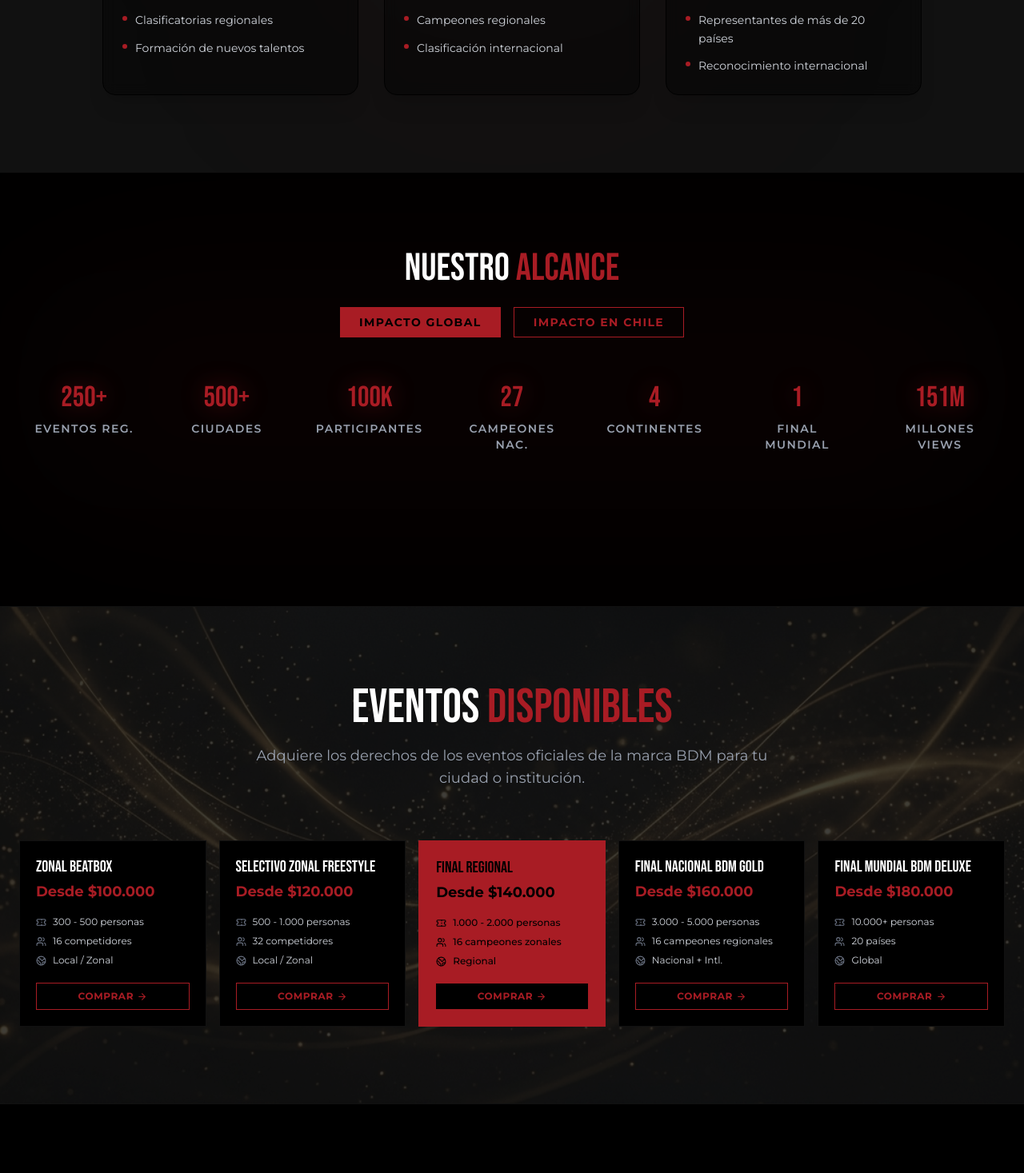
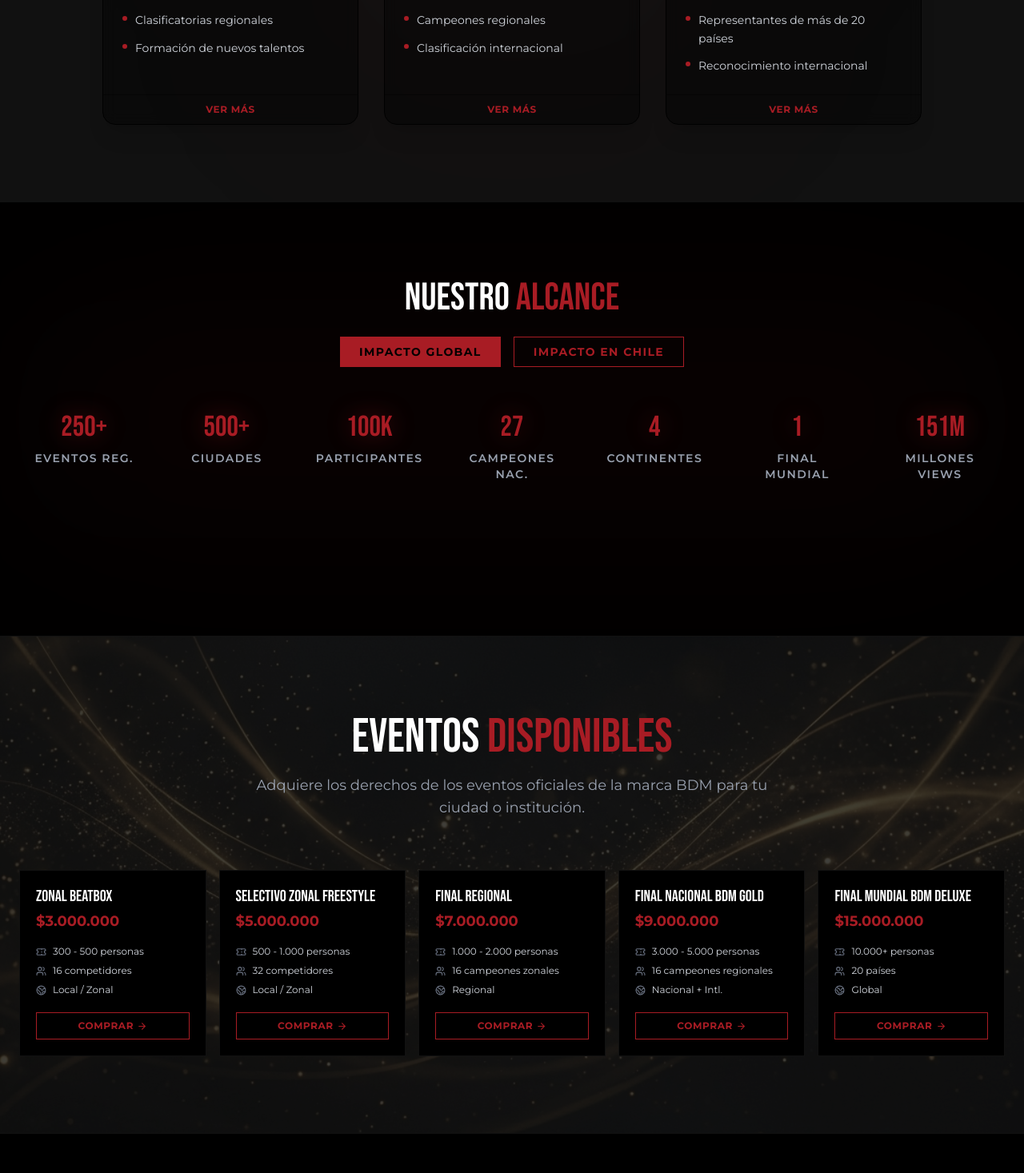
Before and after one commit to manosYaEducation/BDM-landing, a Next.js app: page / in a window 1280 px wide. Shown: the part 2943-4410 px from the top of the page at 80% size. Built offline with nearby package versions, Linux system fonts and the light colour scheme.

Commit message:
tarjetas camino y evento // arreglados

```diff
--- a/components/AvailableEvents.js
+++ b/components/AvailableEvents.js
@@ -6,36 +6,35 @@
 const events = [
   {
     title: "Zonal Beatbox",
-    ticketPrice: "Desde $100.000",
+    ticketPrice: "$3.000.000",
     audience: "300 - 500 personas",
     participants: "16 competidores",
     reach: "Local / Zonal",
   },
   {
     title: "Selectivo Zonal Freestyle",
-    ticketPrice: "Desde $120.000",
+    ticketPrice: "$5.000.000",
     audience: "500 - 1.000 personas",
     participants: "32 competidores",
     reach: "Local / Zonal",
   },
   {
     title: "Final Regional",
-    ticketPrice: "Desde $140.000",
+    ticketPrice: "$7.000.000",
     audience: "1.000 - 2.000 personas",
     participants: "16 campeones zonales",
     reach: "Regional",
-    featured: true,
   },
   {
     title: "Final Nacional BDM Gold",
-    ticketPrice: "Desde $160.000",
+    ticketPrice: "$9.000.000",
     audience: "3.000 - 5.000 personas",
     participants: "16 campeones regionales",
     reach: "Nacional + Intl.",
   },
   {
     title: "Final Mundial BDM Deluxe",
-    ticketPrice: "Desde $180.000",
+    ticketPrice: "$15.000.000",
     audience: "10.000+ personas",
     participants: "20 países",
     reach: "Global",
@@ -72,27 +71,27 @@
               whileInView={{ opacity: 1, y: 0 }}
               viewport={{ once: true }}
               transition={{ delay: idx * 0.1 }}
-              className={`p-5 flex flex-col h-full ${evt.featured ? 'bg-bdm-red text-bdm-black border-2 border-bdm-red' : 'bg-bdm-black border border-bdm-dark text-white'} transition-transform duration-300 hover:-translate-y-2`}
+              className="p-5 flex flex-col h-full bg-bdm-black border border-bdm-dark text-white transition-all duration-300 hover:-translate-y-2 hover:bg-bdm-red hover:text-bdm-black hover:border-bdm-red group"
             >
               <h3 className="text-xl font-bebas mb-1 uppercase leading-tight">{evt.title}</h3>
-              <p className={`font-bold mb-4 text-lg ${evt.featured ? 'text-bdm-black' : 'text-bdm-red'}`}>{evt.ticketPrice}</p>
+              <p className="font-bold mb-4 text-lg text-bdm-red group-hover:text-bdm-black">{evt.ticketPrice}</p>
 
               <div className="space-y-2 mb-5 flex-grow">
                 <div className="flex items-center text-xs">
-                  <Ticket size={13} className={`mr-2 shrink-0 ${evt.featured ? 'text-bdm-black' : 'text-gray-500'}`} />
-                  <span className={evt.featured ? 'font-medium' : 'text-gray-300'}>{evt.audience}</span>
+                  <Ticket size={13} className="mr-2 shrink-0 text-gray-500 group-hover:text-bdm-black" />
+                  <span className="text-gray-300 group-hover:text-bdm-black group-hover:font-medium">{evt.audience}</span>
                 </div>
                 <div className="flex items-center text-xs">
-                  <Users size={13} className={`mr-2 shrink-0 ${evt.featured ? 'text-bdm-black' : 'text-gray-500'}`} />
-                  <span className={evt.featured ? 'font-medium' : 'text-gray-300'}>{evt.participants}</span>
+                  <Users size={13} className="mr-2 shrink-0 text-gray-500 group-hover:text-bdm-black" />
+                  <span className="text-gray-300 group-hover:text-bdm-black group-hover:font-medium">{evt.participants}</span>
                 </div>
                 <div className="flex items-center text-xs">
-                  <Globe2 size={13} className={`mr-2 shrink-0 ${evt.featured ? 'text-bdm-black' : 'text-gray-500'}`} />
-                  <span className={evt.featured ? 'font-medium' : 'text-gray-300'}>{evt.reach}</span>
+                  <Globe2 size={13} className="mr-2 shrink-0 text-gray-500 group-hover:text-bdm-black" />
+                  <span className="text-gray-300 group-hover:text-bdm-black group-hover:font-medium">{evt.reach}</span>
                 </div>
               </div>
 
-              <button className={`w-full py-2 uppercase tracking-wider text-xs font-bold flex items-center justify-center transition-colors duration-300 ${evt.featured ? 'bg-bdm-black text-bdm-red hover:bg-white hover:text-bdm-black' : 'border border-bdm-red text-bdm-red hover:bg-bdm-red hover:text-bdm-black'}`}>
+              <button className="w-full py-2 uppercase tracking-wider text-xs font-bold flex items-center justify-center transition-colors duration-300 border border-bdm-red text-bdm-red group-hover:bg-bdm-black group-hover:text-bdm-red hover:bg-neutral-800 hover:text-bdm-red">
                 Comprar <ArrowRight size={13} className="ml-1" />
               </button>
             </motion.div>
--- a/components/PathToChampion.js
+++ b/components/PathToChampion.js
@@ -1,5 +1,6 @@
 "use client";
 
+import { useState } from "react";
 import { motion } from "framer-motion";
 
 const steps = [
@@ -8,22 +9,31 @@
     title: "Circuito Regional",
     image: "/BDM-regional.png",
     items: ["Batallas locales", "Clasificatorias regionales", "Formación de nuevos talentos"],
+    description: "El Circuito Regional es la puerta de entrada al mundo BDM. Aquí los talentos locales compiten en batallas de freestyle y beatbox, clasificando a instancias superiores. Es la base de la pirámide competitiva donde se forjan los futuros campeones.",
   },
   {
     stage: "Etapa 2",
     title: "BDM Gold",
     image: "/BDM-gold.png",
     items: ["Final Nacional", "Campeones regionales", "Clasificación internacional"],
+    description: "BDM Gold reúne a los mejores campeones regionales en una final nacional de alto nivel. Los ganadores obtienen su pase al circuito internacional, representando a su país en el escenario global de BDM.",
   },
   {
     stage: "Etapa 3",
     title: "BDM Deluxe",
     image: "/BDM-deluxe.png",
     items: ["Campeonato Mundial", "Representantes de más de 20 países", "Reconocimiento internacional"],
+    description: "BDM Deluxe es la cumbre del campeonato. Los mejores competidores de más de 20 países se enfrentan en una final mundial que otorga reconocimiento internacional y consagra al campeón absoluto de BDM.",
   },
 ];
 
 export default function PathToChampion() {
+  const [flippedIndex, setFlippedIndex] = useState(null);
+
+  const handleFlip = (idx) => {
+    setFlippedIndex(flippedIndex === idx ? null : idx);
+  };
+
   return (
     <section className="py-24 bg-bdm-dark relative overflow-hidden">
       {/* Ambient Red Glow */}
@@ -51,10 +61,23 @@
                 whileInView={{ opacity: 1, y: 0 }}
                 viewport={{ once: true }}
                 transition={{ delay: idx * 0.2, duration: 0.6 }}
-                className="flex flex-col bg-bdm-black/40 backdrop-blur-sm border border-bdm-black hover:border-bdm-red/40 rounded-2xl overflow-hidden transition-all duration-300 group hover:-translate-y-2 h-full shadow-xl"
+                className="flex flex-col bg-bdm-black/40 backdrop-blur-sm border border-bdm-black hover:border-bdm-red/40 rounded-2xl transition-all duration-300 group hover:-translate-y-2 h-full shadow-xl"
+                style={{ perspective: "1000px" }}
               >
-                {/* Logo Container */}
-                <div className="relative h-44 w-full bg-bdm-black/30 flex items-center justify-center p-6 border-b border-bdm-black/40 overflow-hidden">
+                <div
+                  className="relative flex-grow"
+                  style={{
+                    transformStyle: "preserve-3d",
+                    transition: "transform 0.6s ease-in-out",
+                    transform: flippedIndex === idx ? "rotateY(180deg)" : "rotateY(0deg)",
+                  }}
+                >
+                  {/* Front Face */}
+                  <div
+                    className="w-full h-full flex flex-col"
+                    style={{ backfaceVisibility: "hidden" }}
+                  >
+                    <div className="relative h-44 w-full bg-bdm-black/30 flex items-center justify-center p-6 border-b border-bdm-black/40 overflow-hidden rounded-t-2xl">
                       <div className="absolute inset-0 bg-gradient-to-t from-bdm-black/60 to-transparent z-10" />
                       <img
                         src={step.image}
@@ -62,8 +85,6 @@
                         className="max-h-28 max-w-full object-contain relative z-20 transform group-hover:scale-105 transition-transform duration-500"
                       />
                     </div>
-
-                {/* Card Content */}
                     <div className="p-6 flex-grow flex flex-col justify-between">
                       <div>
                         <span className="text-bdm-red font-bold uppercase tracking-widest text-xs block mb-2">
@@ -82,6 +103,31 @@
                         </ul>
                       </div>
                     </div>
+                  </div>
+
+                  {/* Back Face */}
+                  <div
+                    className="absolute inset-0 p-6 flex flex-col items-center justify-center bg-gradient-to-b from-bdm-black/60 to-bdm-black/40 rounded-2xl"
+                    style={{
+                      backfaceVisibility: "hidden",
+                      transform: "rotateY(180deg)",
+                    }}
+                  >
+                    <h3 className="text-xl font-bebas text-white mb-4 uppercase tracking-wider">
+                      {step.title}
+                    </h3>
+                    <p className="text-gray-300 text-sm leading-relaxed text-center">
+                      {step.description}
+                    </p>
+                  </div>
+                </div>
+
+                <button
+                  onClick={() => handleFlip(idx)}
+                  className="w-full py-2.5 text-xs font-bold uppercase tracking-wider text-bdm-red border-t border-bdm-black/40 hover:bg-bdm-red hover:text-bdm-black transition-colors duration-300 rounded-b-2xl"
+                >
+                  {flippedIndex === idx ? "Ver menos" : "Ver más"}
+                </button>
               </motion.div>
             ))}
           </div>
```
Lines whose indentation alone changed are shown as unchanged.
